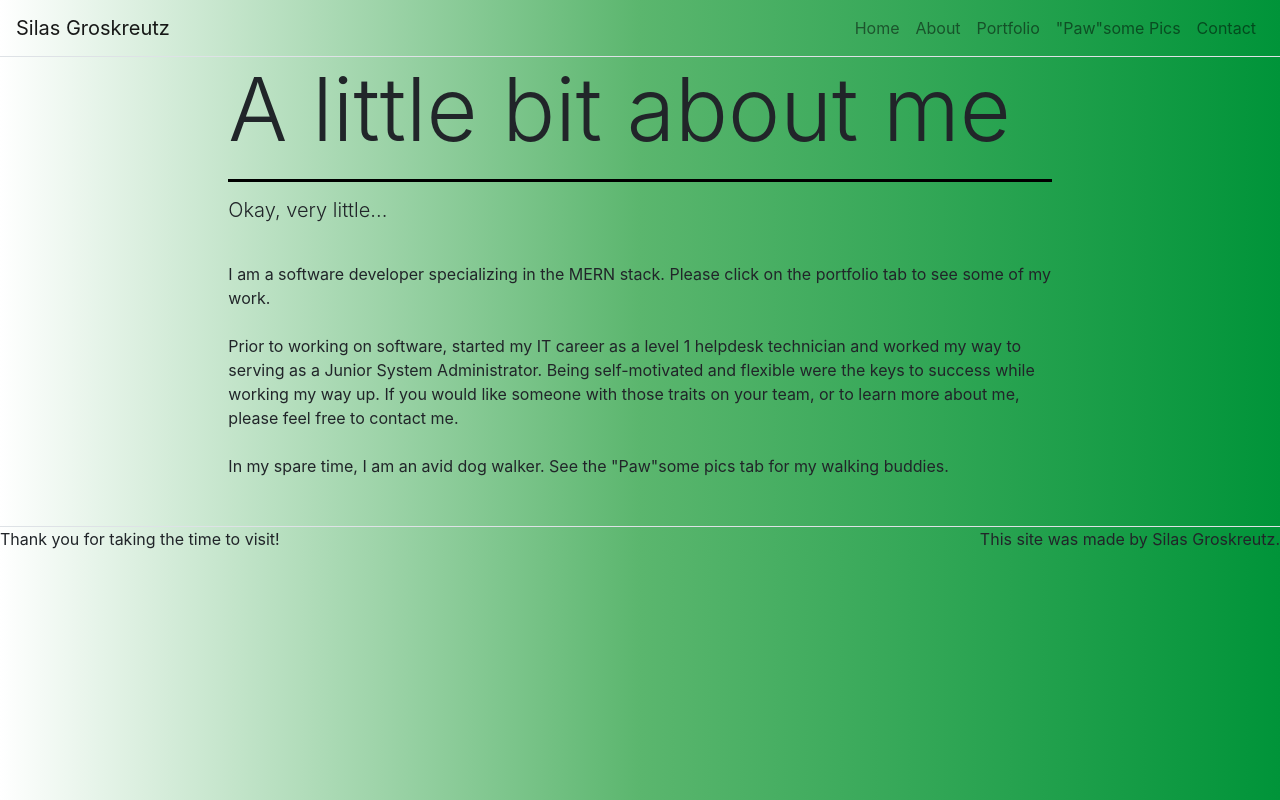
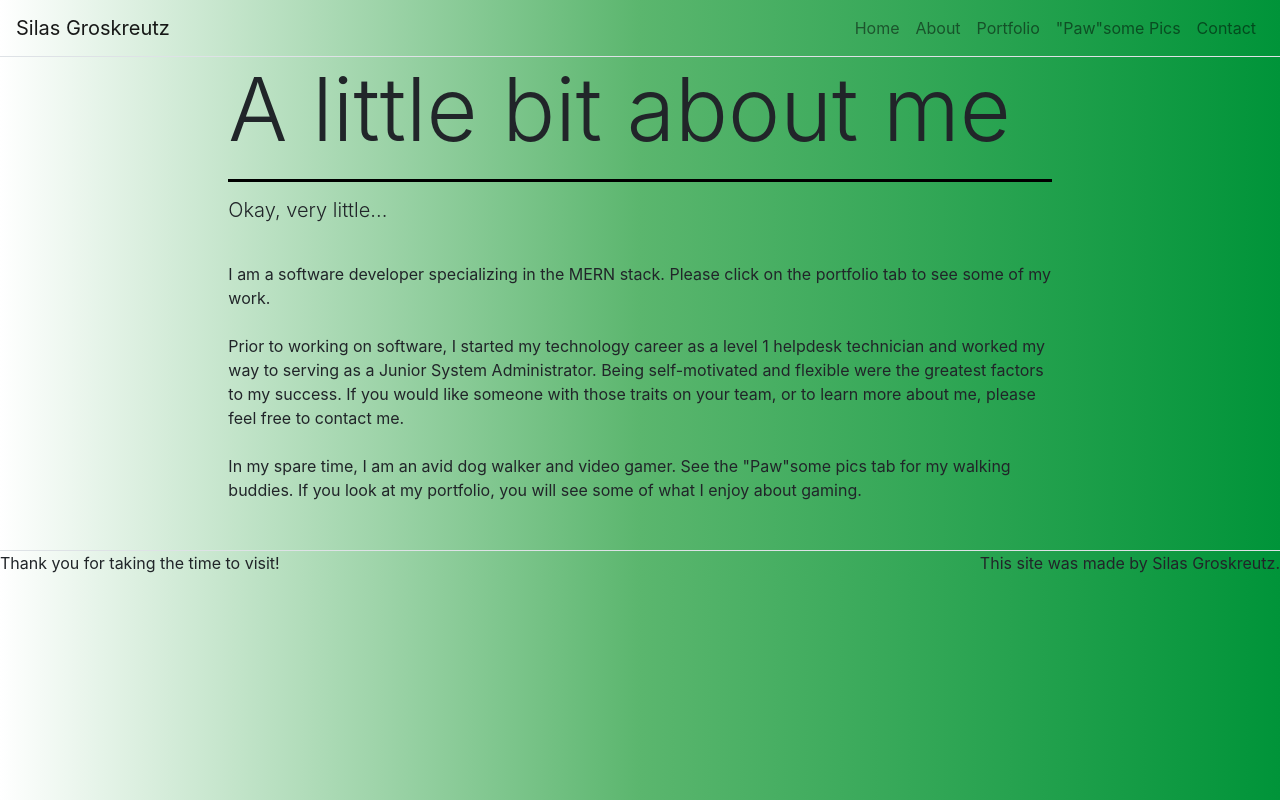
Before and after one commit to silasgroskreutz/react_portfolio_site, a React (Create React App) app: page /about in a window 1280 px wide. Built offline with nearby package versions, Linux system fonts and the light colour scheme.

Commit message:
Corrected spelling errors in About me.

```diff
--- a/src/pages/AboutPage.js
+++ b/src/pages/AboutPage.js
@@ -10,14 +10,15 @@ function AboutPage(props) {
       <Content>
         I am a software developer specializing in the MERN stack. Please click
         on the portfolio tab to see some of my work. <br /> <br />
-        Prior to working on software, started my IT career as a level 1 helpdesk
-        technician and worked my way to serving as a Junior System
-        Administrator. Being self-motivated and flexible were the keys to
-        success while working my way up. If you would like someone with those
-        traits on your team, or to learn more about me, please feel free to
-        contact me. <br /> <br />
-        In my spare time, I am an avid dog walker. See the "Paw"some pics tab
-        for my walking buddies.
+        Prior to working on software, I started my technology career as a level
+        1 helpdesk technician and worked my way to serving as a Junior System
+        Administrator. Being self-motivated and flexible were the greatest
+        factors to my success. If you would like someone with those traits on
+        your team, or to learn more about me, please feel free to contact me.{' '}
+        <br /> <br />
+        In my spare time, I am an avid dog walker and video gamer. See the
+        "Paw"some pics tab for my walking buddies. If you look at my portfolio,
+        you will see some of what I enjoy about gaming.
       </Content>
     </div>
   );
```
